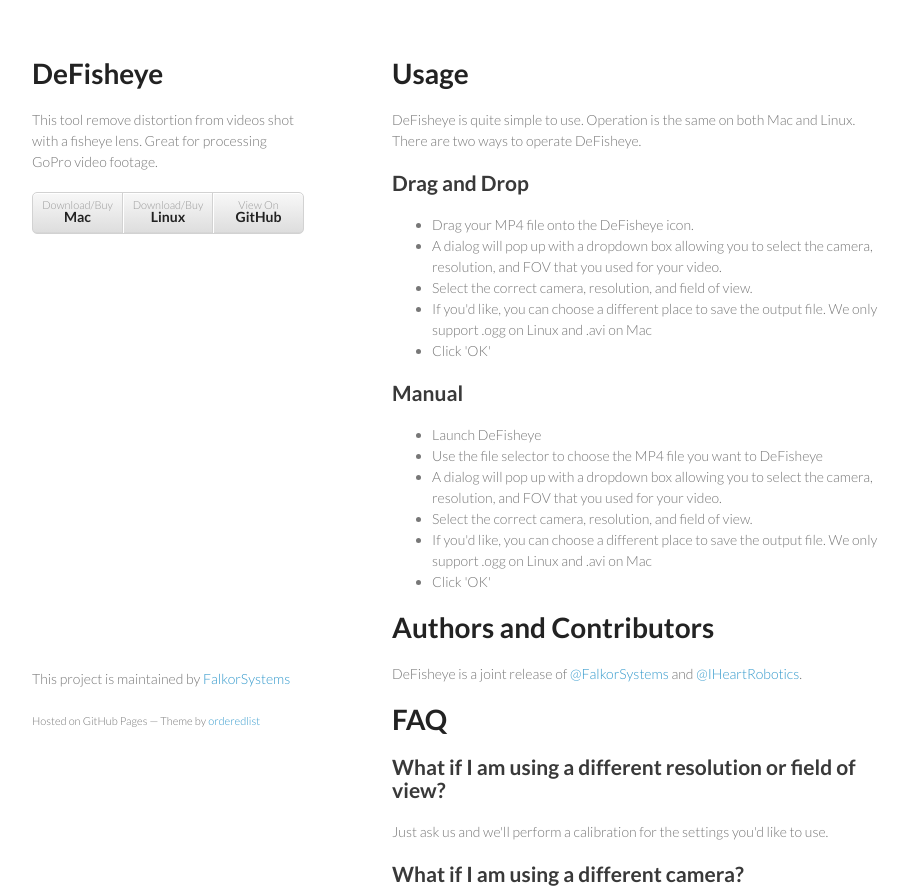
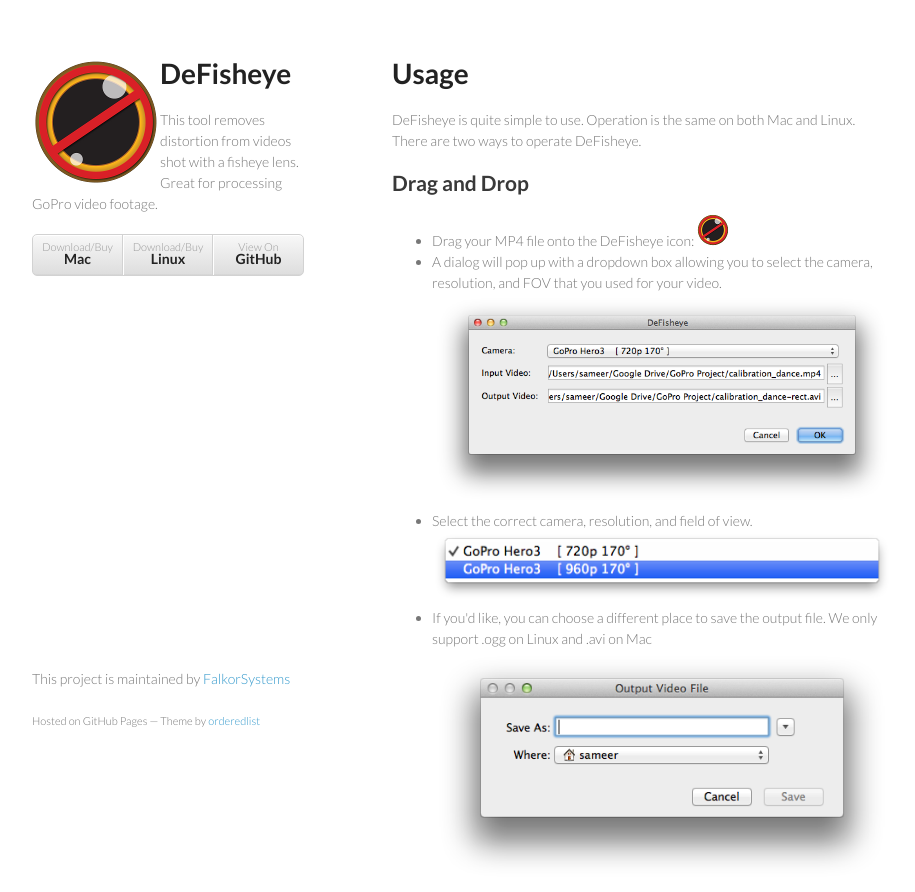
Before and after one commit to FalkorSystems/DeFisheye, a plain HTML site: page index.html in a window 1280 px wide. Shown: the top 892 px of the page, without its empty margins (178-1093 px from the left). Drawn offline with Linux system fonts and the light colour scheme.

Commit message:
improve instructions

```diff
--- a/index.html
+++ b/index.html
@@ -3,7 +3,7 @@
   <head>
     <meta charset="utf-8">
     <meta http-equiv="X-UA-Compatible" content="chrome=1">
-    <title>DeFisheye by FalkorSystems</title>
+    <title>DeFisheye</title>
 
     <link rel="stylesheet" href="stylesheets/styles.css">
     <link rel="stylesheet" href="stylesheets/pygment_trac.css">
@@ -15,14 +15,16 @@
   <body>
     <div class="wrapper">
       <header>
-        <h1>DeFisheye</h1>
-        <p>This tool remove distortion from videos shot with a fisheye lens. Great for processing GoPro video footage.</p>
+        <h1>
+        <img src="images/pixmaps/128x128/defisheye.png" align="left">DeFisheye</h1>
+        <p>This tool removes distortion from videos shot with a fisheye lens. Great for processing GoPro video footage.</p>
 
         <ul>
           <li><a href="https://github.com/FalkorSystems/DeFisheye/zipball/master">Download/Buy <strong>Mac</strong></a></li>
           <li><a href="https://github.com/FalkorSystems/DeFisheye/tarball/master">Download/Buy <strong>Linux</strong></a></li>
           <li><a href="https://github.com/FalkorSystems/DeFisheye">View On <strong>GitHub</strong></a></li>
         </ul>
+
       </header>
       <section>
         <h1>Usage</h1>
@@ -32,21 +34,53 @@
 <h2>Drag and Drop</h2>
 
 <ul>
-<li>Drag your MP4 file onto the DeFisheye icon.</li>
-<li>A dialog will pop up with a dropdown box allowing you to select the camera, resolution, and FOV that you used for your video.</li>
-<li>Select the correct camera, resolution, and field of view.</li>
-<li>If you'd like, you can choose a different place to save the output file. We only support .ogg on Linux and .avi on Mac</li>
-<li>Click 'OK'</li>
+<li>Drag your MP4 file onto the DeFisheye icon: <img src="images/pixmaps/32x32/defisheye.png"></li>
+
+<li>A dialog will pop up with a dropdown box allowing you to select
+the camera, resolution, and FOV that you used for your video.<br>
+<img src="images/screenshots/selector1.png"></li>
+
+<li>Select the correct camera, resolution, and field of view.<br>
+<img src="images/screenshots/selector2.png"></li>
+<li>If you'd like, you can choose a different place to save the output
+file. We only support .ogg on Linux and .avi on Mac<br>
+<img src="images/screenshots/outputfile.png">
+</li>
+
+<li>Click 'OK' and process the video<br>
+<img src="images/screenshots/processing.png"></li>
+
+<li>You now have a corrected video!<br>
+<img src="images/screenshots/done.png"></li>
+
 </ul><h2>Manual</h2>
 
 <ul>
-<li>Launch DeFisheye</li>
-<li>Use the file selector to choose the MP4 file you want to DeFisheye</li>
-<li>A dialog will pop up with a dropdown box allowing you to select the camera, resolution, and FOV that you used for your video.</li>
-<li>Select the correct camera, resolution, and field of view.</li>
-<li>If you'd like, you can choose a different place to save the output file. We only support .ogg on Linux and .avi on Mac</li>
-<li>Click 'OK'</li>
-</ul><h1>Authors and Contributors</h1>
+<li>Launch DeFisheye: <img src="images/pixmaps/32x32/defisheye.png"></li>
+<li>Use the file selector to choose the MP4 file you want to
+DeFisheye<br>
+<img src="images/screenshots/inputfile.png">
+</li>
+<li>A dialog will pop up with a dropdown box allowing you to select
+the camera, resolution, and FOV that you used for your video.<br>
+<img src="images/screenshots/selector1.png"></li>
+
+<li>Select the correct camera, resolution, and field of view.<br>
+<img src="images/screenshots/selector2.png"></li>
+<li>If you'd like, you can choose a different place to save the output
+file. We only support .ogg on Linux and .avi on Mac<br>
+<img src="images/screenshots/outputfile.png">
+</li>
+
+<li>Click 'OK' and process the video<br>
+<img src="images/screenshots/processing.png"></li>
+
+<li>You now have a corrected video!<br>
+<img src="images/screenshots/done.png"></li>
+
+</ul>
+
+<h1>Authors and Contributors</h1>
 
 <p>DeFisheye is a joint release of <a href="https://github.com/FalkorSystems" class="user-mention">@FalkorSystems</a> and <a href="https://github.com/IHeartRobotics" class="user-mention">@IHeartRobotics</a>.</p>
 
```
Also changed, not shown: images/screenshots/done.png (added), images/screenshots/inputfile.png (added), images/screenshots/outputfile.png (added), images/screenshots/processing.png (added), images/screenshots/selector1.png (added), images/screenshots/selector2.png (added).
